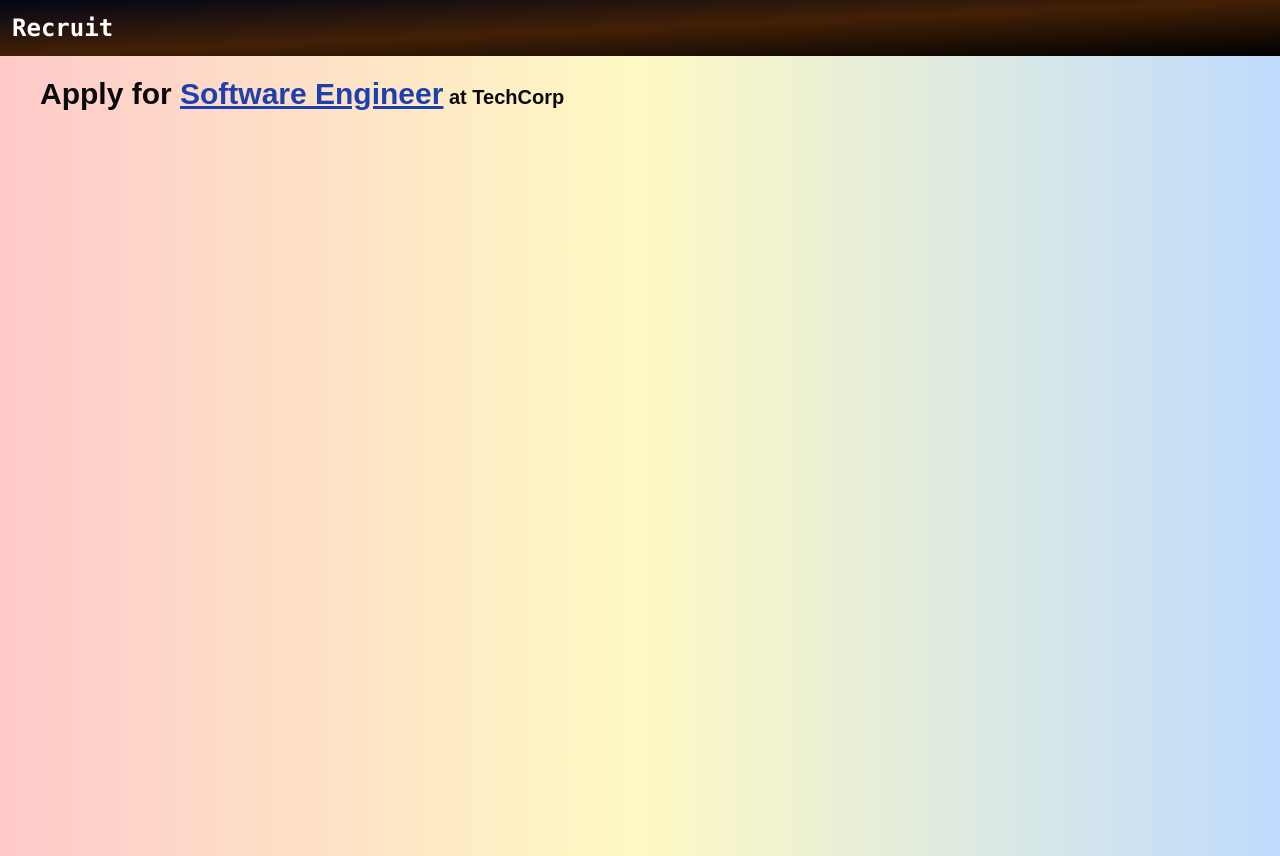
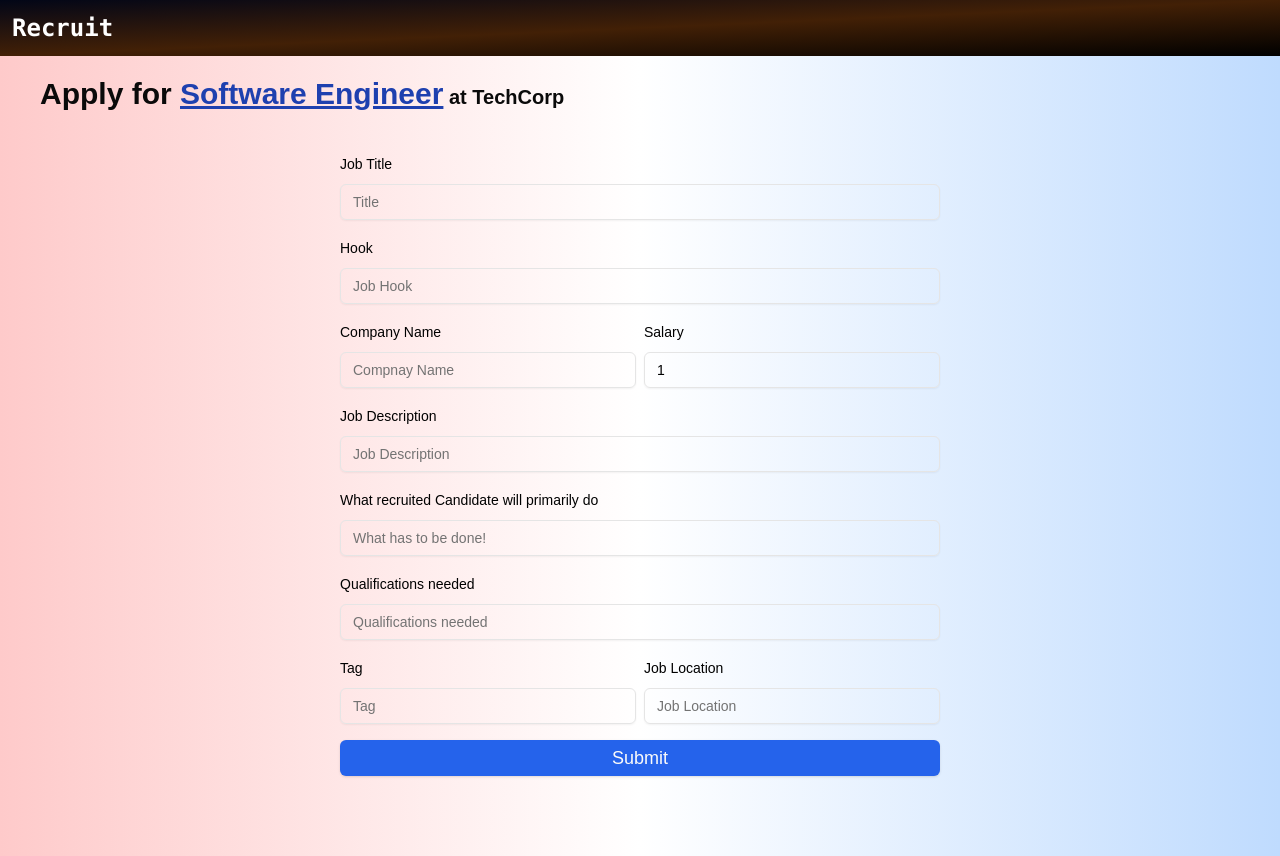
Before and after one commit to yashSingh-1/Recruit, a Next.js app: page /candidate/apply/1 in a window 1280 px wide. Built offline with nearby package versions, Linux system fonts and the light colour scheme.

Commit message:
moving to uploading files

```diff
--- a/src/app/candidate/apply/[id]/page.tsx
+++ b/src/app/candidate/apply/[id]/page.tsx
@@ -2,7 +2,7 @@
 
 import { Jobs } from "@/lib/constants";
 import { usePathname } from "next/navigation";
-import React from "react";
+import React, { useState } from "react";
 import { zodResolver } from "@hookform/resolvers/zod";
 import { useForm } from "react-hook-form";
 import { z } from "zod";
@@ -17,12 +17,69 @@ import {
 import { Input } from "@/components/ui/input";
 import { Button } from "@/components/ui/button";
 
+const formSchema = z.object({
+  title: z.string().min(2, {
+    message: "Username must be at least 2 characters.",
+  }),
+  hook: z.string(),
+  companyName: z.string(),
+  salary: z.number(),
+  jobDescription: z.string(),
+  whatYoulldo: z.string(),
+  qualificationsNeeded: z.string(),
+  tag: z.string(),
+  location: z.string(),
+});
+
 const page = () => {
+  const [file, setFile] = useState(null);
+
   const pathname = usePathname();
   const id = pathname.split("/")[3];
   const Job = Jobs.filter((item) => item.id === id);
+
+  const handleUpload = async () => {
+    if (!file) return alert("Please select a file!");
+
+    const formData = new FormData();
+    formData.append("file", file);
+
+    const response = await fetch("/api/upload", {
+      method: "POST",
+      body: formData,
+    });
+
+    if (response.ok) {
+      alert("File uploaded successfully!");
+    } else {
+      alert("Upload failed!");
+    }
+  };
+
+  const form = useForm<z.infer<typeof formSchema>>({
+      resolver: zodResolver(formSchema),
+      defaultValues: {
+        title: "",
+        hook: "",
+        companyName: "",
+        salary: 1,
+        jobDescription: "",
+        whatYoulldo: "",
+        qualificationsNeeded: "",
+        tag: "",
+        location: "",
+      },
+    });
+
+    // 2. Define a submit handler.
+    function onSubmit(values: z.infer<typeof formSchema>) {
+      // Do something with the form values.
+      // ✅ This will be type-safe and validated.
+      console.log(values);
+    }
+
   return (
-    <div className="flex flex-col min-h-screen bg-gradient-to-r from-red-200 via-yellow-100 to-blue-200">
+    <div className="flex flex-col min-h-screen bg-gradient-to-r from-red-200 via-white to-blue-200">
       <div className="px-10 py-5">
         {Job.map((item, index) => (
           <div key={index} className="flex flex-col">
@@ -40,7 +97,148 @@ const page = () => {
         ))}
       </div>
 
-      <div></div>
+      <div className="flex justify-center items-center mt-5">
+      <Form {...form}>
+        <form
+          onSubmit={form.handleSubmit(onSubmit)}
+          className="space-y-4 md:w-[600px] text-black"
+        >
+          <FormField
+            control={form.control}
+            name="title"
+            render={({ field }) => (
+              <FormItem>
+                <FormLabel>Job Title</FormLabel>
+                <FormControl>
+                  <Input placeholder="Title" {...field} />
+                </FormControl>
+
+                <FormMessage />
+              </FormItem>
+            )}
+          />
+          <FormField
+            control={form.control}
+            name="hook"
+            render={({ field }) => (
+              <FormItem>
+                <FormLabel>Hook</FormLabel>
+                <FormControl>
+                  <Input placeholder="Job Hook" {...field} />
+                </FormControl>
+
+                <FormMessage />
+              </FormItem>
+            )}
+          />
+          <div className="flex justify-between gap-x-2">
+          <FormField
+            control={form.control}
+            name="companyName"
+            render={({ field }) => (
+              <FormItem className="w-full">
+                <FormLabel>Company Name</FormLabel>
+                <FormControl>
+                  <Input placeholder="Compnay Name" {...field} />
+                </FormControl>
+
+                <FormMessage />
+              </FormItem>
+            )}
+          />
+          <FormField
+            control={form.control}
+            name="salary"
+            render={({ field }) => (
+              <FormItem className="w-full">
+                <FormLabel>Salary</FormLabel>
+                <FormControl>
+                  <Input placeholder="Salary" {...field} />
+                </FormControl>
+
+                <FormMessage />
+              </FormItem>
+            )}
+          />
+          </div>
+          <FormField
+            control={form.control}
+            name="jobDescription"
+            render={({ field }) => (
+              <FormItem>
+                <FormLabel>Job Description</FormLabel>
+                <FormControl>
+                  <Input placeholder="Job Description" {...field} />
+                </FormControl>
+
+                <FormMessage />
+              </FormItem>
+            )}
+          />
+          <FormField
+            control={form.control}
+            name="whatYoulldo"
+            render={({ field }) => (
+              <FormItem>
+                <FormLabel>
+                  What recruited Candidate will primarily do
+                </FormLabel>
+                <FormControl>
+                  <Input placeholder="What has to be done!" {...field} />
+                </FormControl>
+
+                <FormMessage />
+              </FormItem>
+            )}
+          />
+          <FormField
+            control={form.control}
+            name="qualificationsNeeded"
+            render={({ field }) => (
+              <FormItem>
+                <FormLabel>Qualifications needed</FormLabel>
+                <FormControl>
+                  <Input placeholder="Qualifications needed" {...field} />
+                </FormControl>
+
+                <FormMessage />
+              </FormItem>
+            )}
+          />
+          <div className="flex justify-between gap-x-2">
+          <FormField
+            control={form.control}
+            name="tag"
+            render={({ field }) => (
+              <FormItem className="w-full">
+                <FormLabel>Tag</FormLabel>
+                <FormControl>
+                  <Input placeholder="Tag" {...field} />
+                </FormControl>
+
+                <FormMessage />
+              </FormItem>
+            )}
+          />
+          <FormField
+            control={form.control}
+            name="location"
+            render={({ field }) => (
+              <FormItem className="w-full">
+                <FormLabel>Job Location</FormLabel>
+                <FormControl>
+                  <Input placeholder="Job Location" {...field} />
+                </FormControl>
+
+                <FormMessage />
+              </FormItem>
+            )}
+          />
+          </div>
+          <Button className="w-full bg-blue-600 hover:bg-blue-500 text-lg" type="submit">Submit</Button>
+        </form>
+      </Form>
+      </div>
     </div>
   );
 };
```
